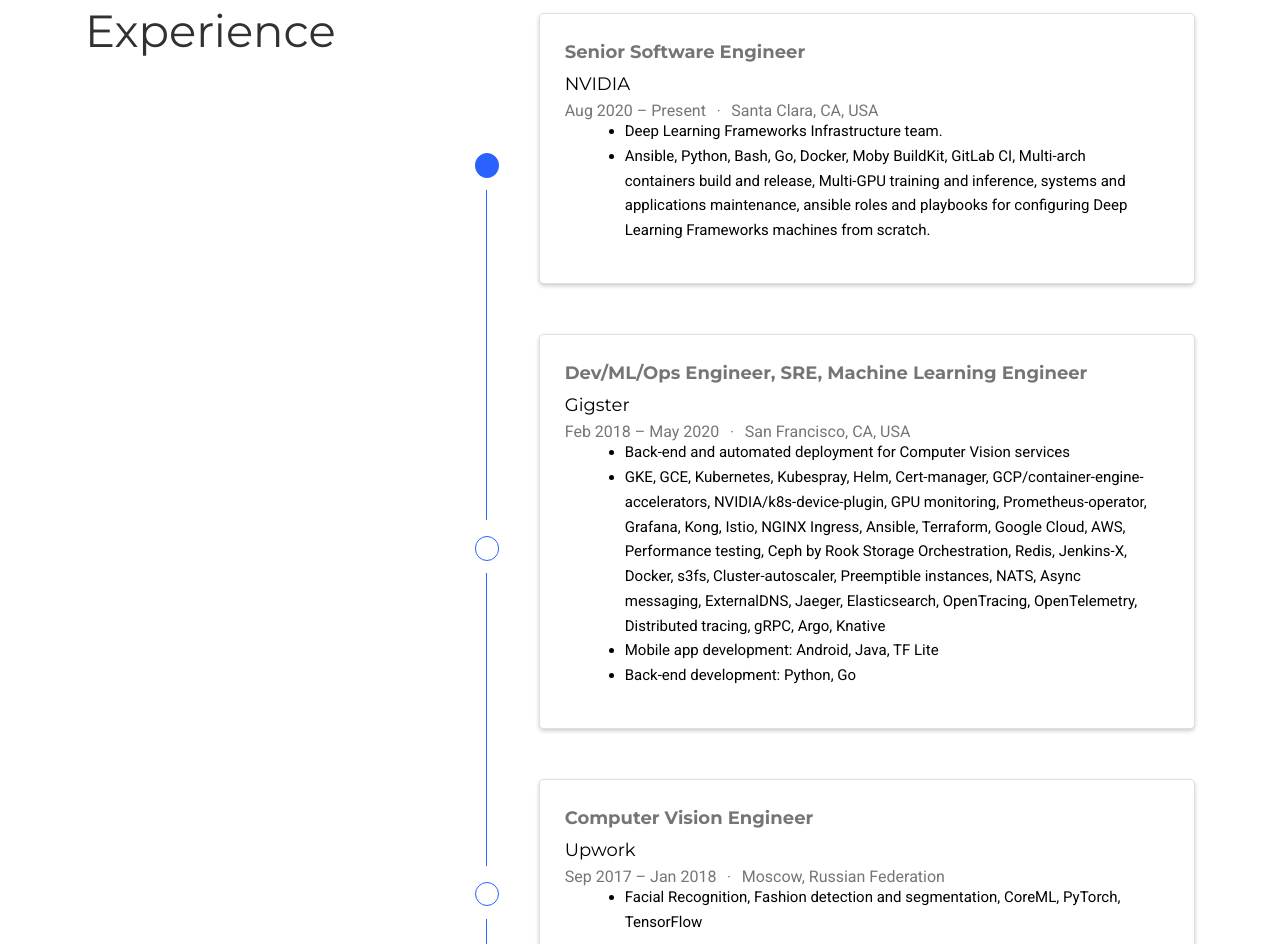
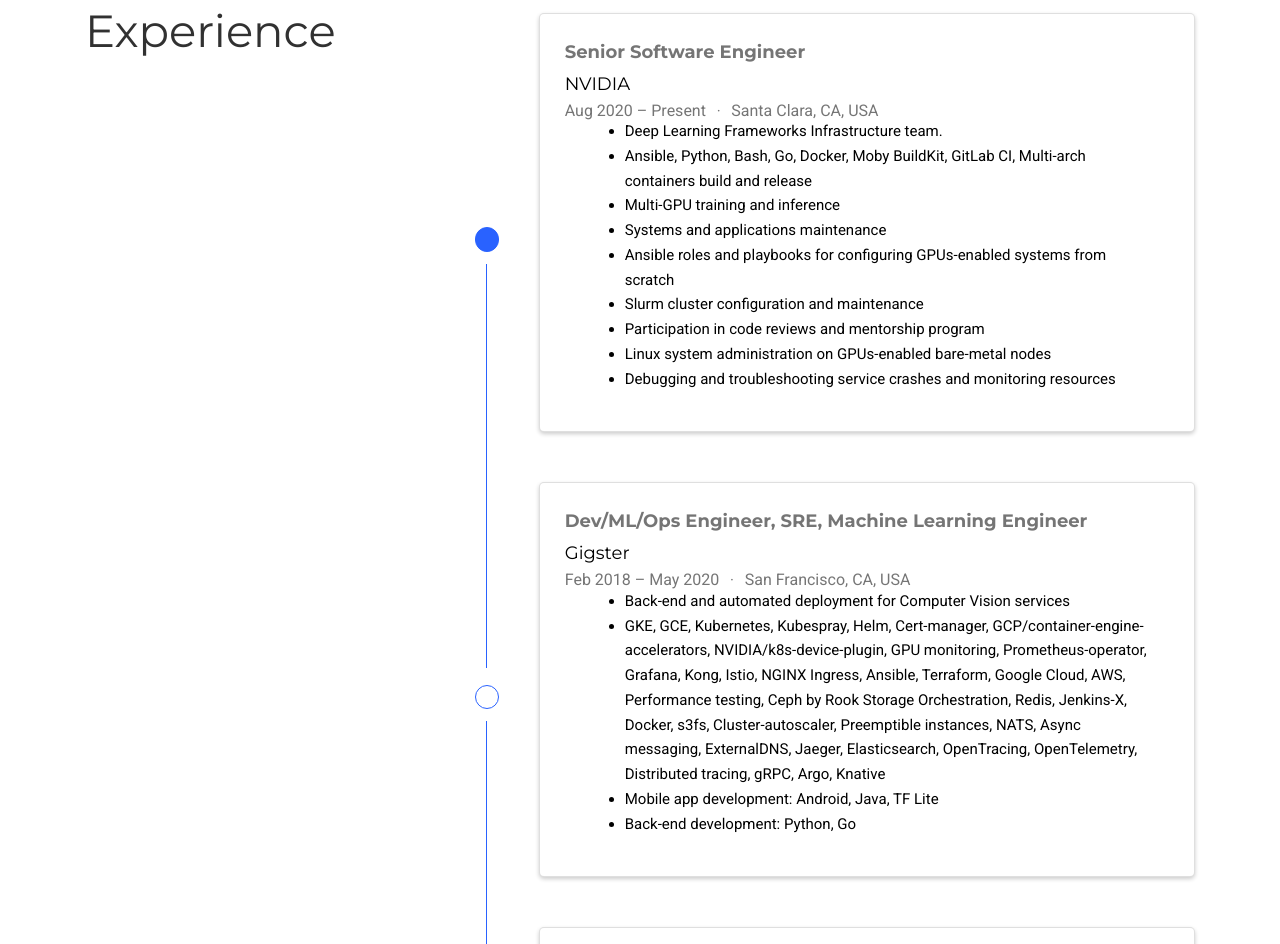
Before and after one commit to dkozlov/dkozlov.com, a plain HTML site: page index.html in a window 1280 px wide. Shown: the part 1326-2270 px from the top of the page. Drawn offline with nearby package versions, Linux system fonts and the light colour scheme; some icons are missing.

Commit message:
update experience

```diff
--- a/index.html
+++ b/index.html
@@ -906,7 +906,14 @@
             </div>
             <div class="card-text"><ul>
 <li>Deep Learning Frameworks Infrastructure team.</li>
-<li>Ansible, Python, Bash, Go, Docker, Moby BuildKit, GitLab CI, Multi-arch containers build and release, Multi-GPU training and inference, systems and applications maintenance, ansible roles and playbooks for configuring Deep Learning Frameworks machines from scratch.</li>
+<li>Ansible, Python, Bash, Go, Docker, Moby BuildKit, GitLab CI, Multi-arch containers build and release</li>
+<li>Multi-GPU training and inference</li>
+<li>Systems and applications maintenance</li>
+<li>Ansible roles and playbooks for configuring GPUs-enabled systems from scratch</li>
+<li>Slurm cluster configuration and maintenance</li>
+<li>Participation in code reviews and mentorship program</li>
+<li>Linux system administration on GPUs-enabled bare-metal nodes</li>
+<li>Debugging and troubleshooting service crashes and monitoring resources</li>
 </ul>
 </div>
           </div>
```
